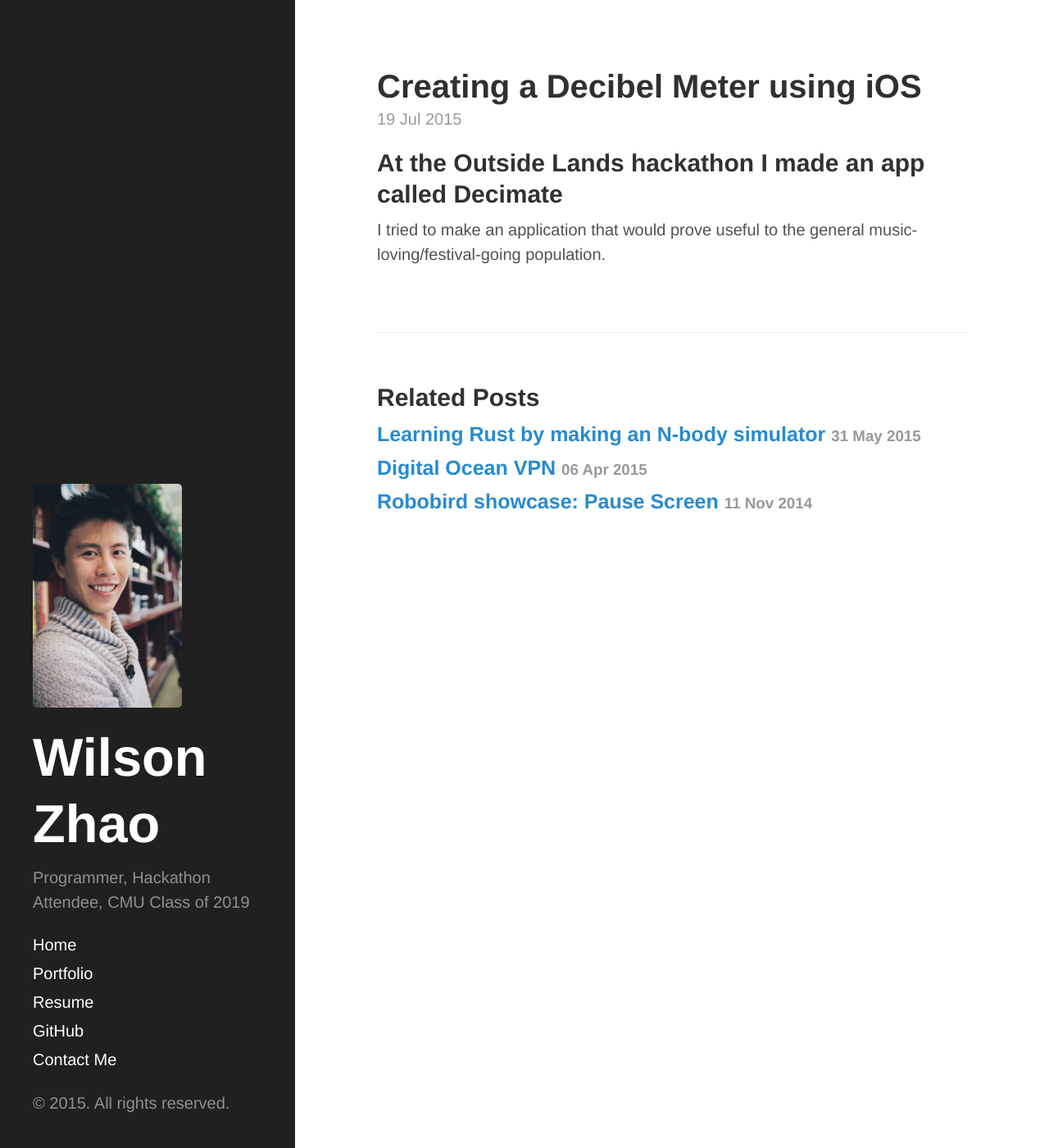
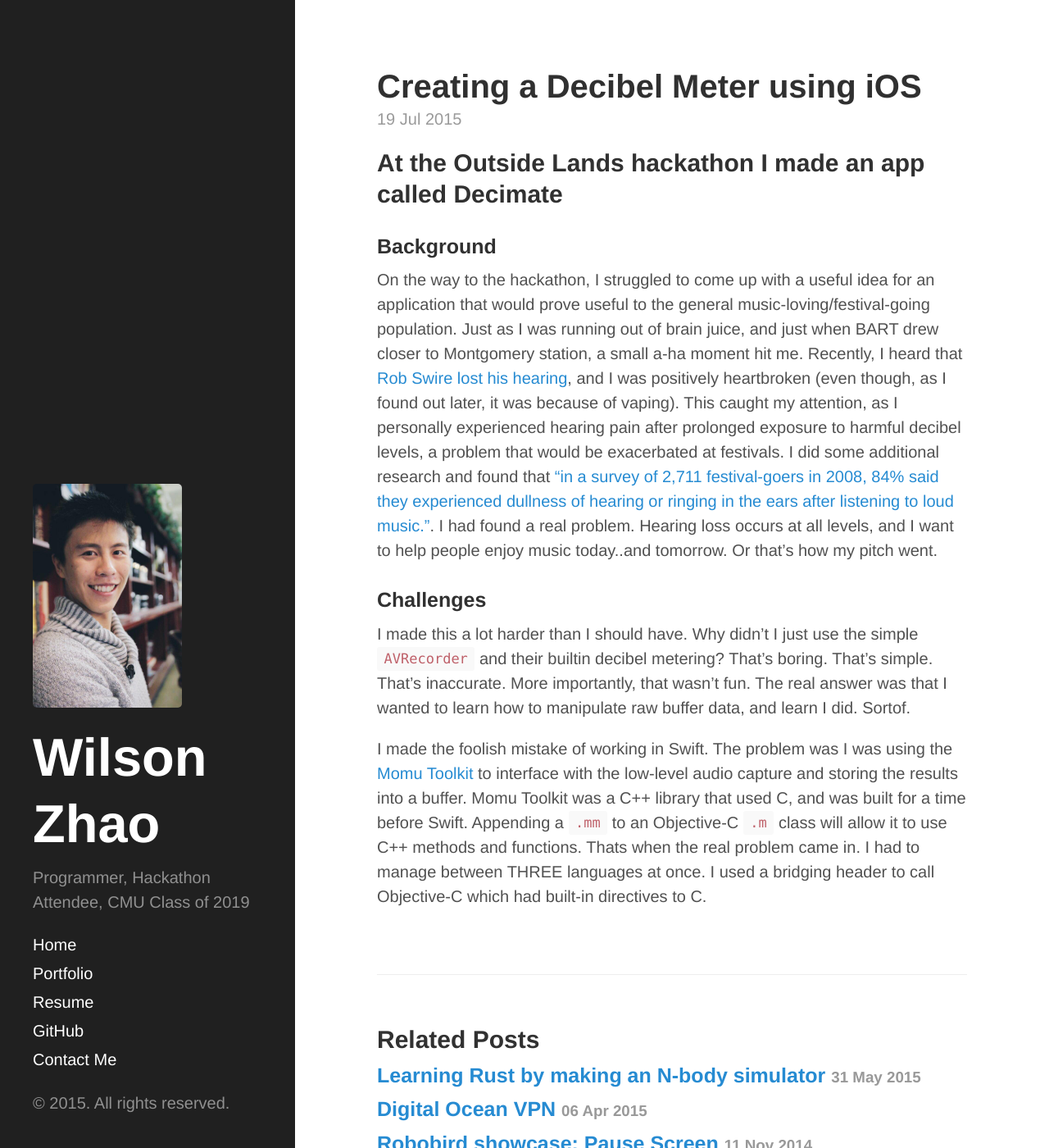
Before and after one commit to wilzh40/wilzh40.github.io_stop, a Jekyll site: the page built from _posts/2015-07-19-creating-a-decibel-meter-using-ios.md, in a window 1280 px wide and 1400 px high. Shown: the whole window at 82% size. Built offline with Jekyll 4.4.1, drawn with Linux system fonts in a browser that asks for light colours; some web fonts are replaced; Markdown is read by kramdown in place of the engine named in the settings.

Commit message:
Updated 2015-07-19-creating-a-decibel-meter-using-ios.md

```diff
--- a/_posts/2015-07-19-creating-a-decibel-meter-using-ios.md
+++ b/_posts/2015-07-19-creating-a-decibel-meter-using-ios.md
@@ -1,12 +1,21 @@
 ---
 layout: post
-title: "Creating a Decibel Meter using iOS"
+title: Creating a Decibel Meter using iOS
 description: ""
-category:
+category: null
 tags: []
+published: true
 ---
+
 
 {% include JB/setup %}
 
 ## At the Outside Lands hackathon I made an app called Decimate
-I tried to make an application that would prove useful to the general music-loving/festival-going population.
+
+### Background
+On the way to the hackathon, I struggled to come up with a useful idea for an application that would prove useful to the general music-loving/festival-going population. Just as I was running out of brain juice, and just when BART drew closer to Montgomery station, a small a-ha moment hit me. Recently, I heard that [Rob Swire lost his hearing](http://www.edmtunes.com/2015/07/rob-swire-loses-hearing-deaf/), and I was positively heartbroken (even though, as I found out later, it was because of vaping). This caught my attention, as I personally experienced hearing pain after prolonged exposure to harmful decibel levels, a problem that would be exacerbated at festivals. I did some additional research and found that ["in a survey of 2,711 festival-goers in 2008, 84% said they experienced dullness of hearing or ringing in the ears after listening to loud music."](http://www.nhs.uk/Livewell/Festivalhealth/Pages/Protectyourears.aspx). I had found a real problem. Hearing loss occurs at all levels, and I want to help people enjoy music today..and tomorrow. Or that's how my pitch went.
+
+### Challenges
+I made this a lot harder than I should have. Why didn't I just use the simple `AVRecorder` and their builtin decibel metering? That's boring. That's simple. That's inaccurate. More importantly, that wasn't fun. The real answer was that I wanted to learn how to manipulate raw buffer data, and learn I did. Sortof.
+
+I made the foolish mistake of working in Swift. The problem was I was using the [Momu Toolkit](http://momu.stanford.edu/toolkit/) to interface with the low-level audio capture and storing the results into a buffer. Momu Toolkit was a C++ library that used C, and was built for a time before Swift. Appending a `.mm` to an Objective-C `.m` class will allow it to use C++ methods and functions. Thats when the real problem came in. I had to manage between THREE languages at once. I used a bridging header to call Objective-C which had built-in directives to C.
```
